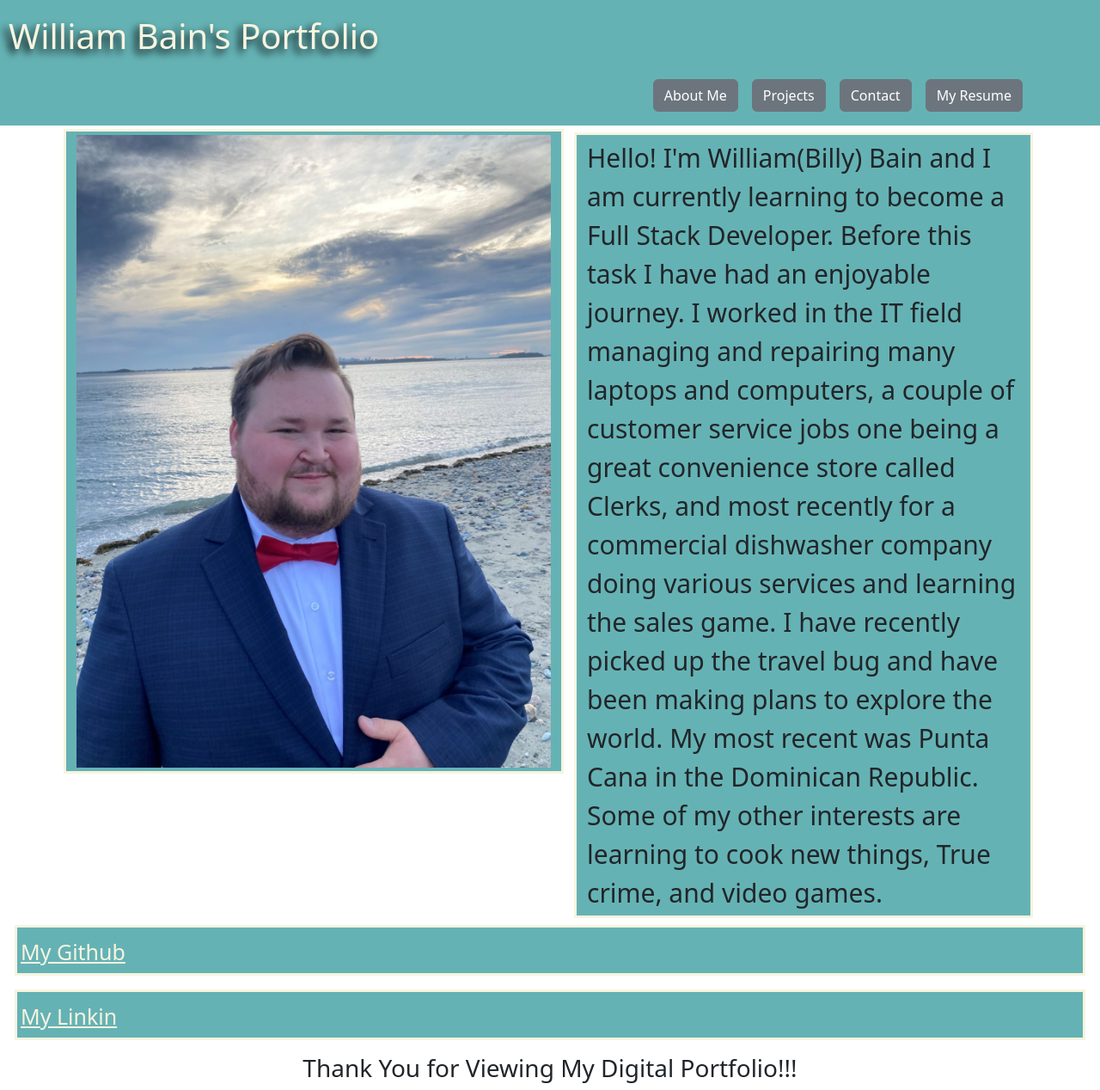
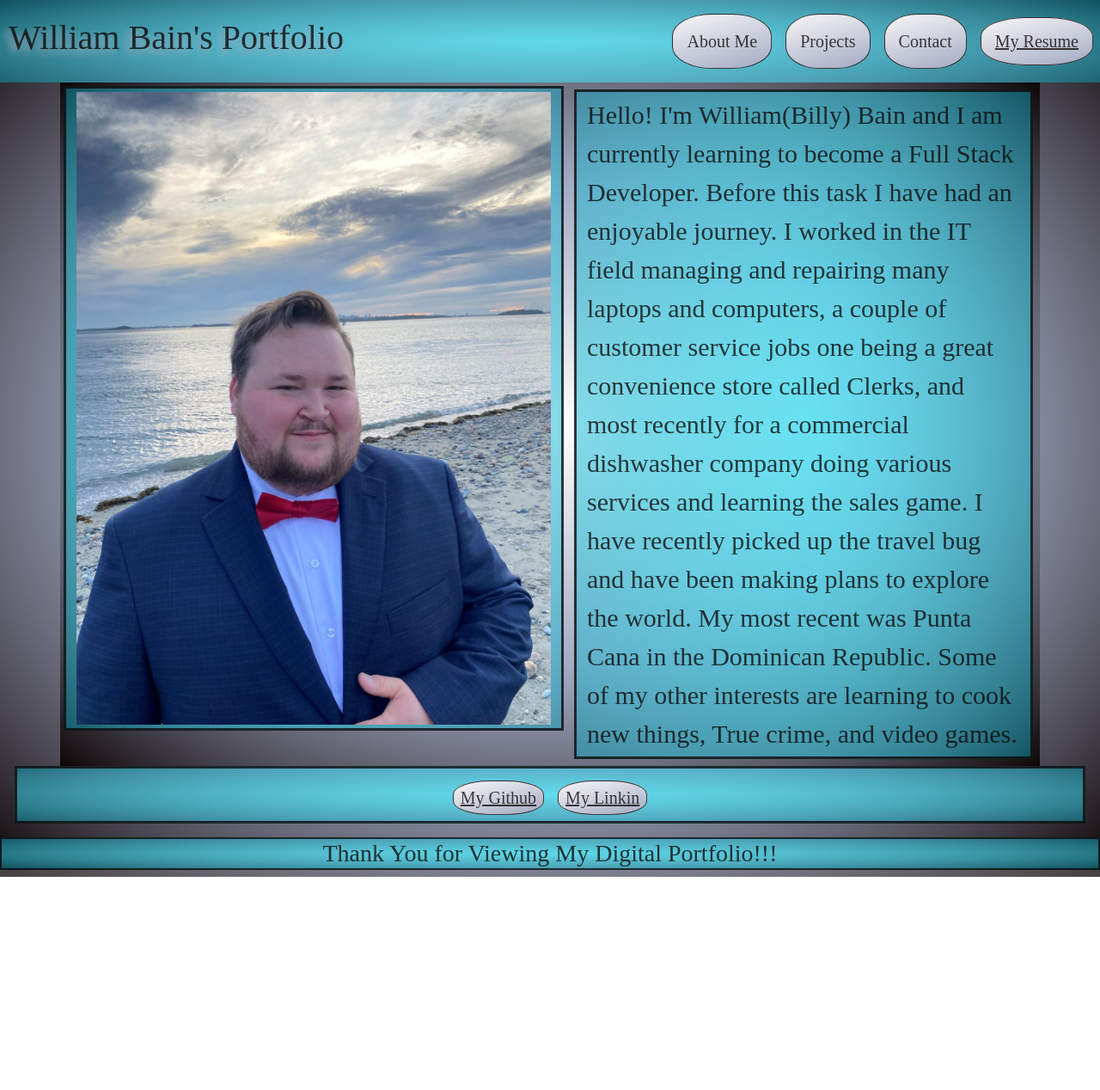
Before and after one commit to BillyBain/My_React_Portfolio, a React (Create React App) app: page / in a window 1280 px wide. Shown: the whole page at 86% size. After the commit the page ends 1020 px from the top, so only its background shows below. Built offline with nearby package versions, Linux system fonts and the light colour scheme.

Commit message:
tons of style updates

```diff
--- a/src/App.css
+++ b/src/App.css
@@ -1,28 +1,33 @@
 :root{
-    --blue: rgb(101, 178, 180);
-    --white: rgb(247, 244, 224);
-    --gray:  rgb(96, 94, 94);
+    --doran: #0fa5c077;
+    --blue: #5be8f8da;
+    --white: #0b0202c1;
+    --gray:  #a3aac3;
 }
 
-body{
+*{
     font-family: 'Permanent Marker', cursive;
     color: var(--white);
-    background-color: var(--gray);
+    background: radial-gradient(white, var(--gray), var(--white));
 }
 header{
-    background-color: var(--blue);
+    background: radial-gradient(var(--blue), var(--doran));
     border-bottom: solid var(--white) 3px;
 }
 
-h1{
+h1 {
     color: var(--white);
-    font-size: 75px;
+    font-size: 60px;
     padding: 10px;
-    text-shadow: -5px 5px 10px  rgb(0, 0, 0);
-
+    text-shadow: -5px 5px 10px var(--gray);
+    background: 0;
+}
+h3 {
+    border: solid 2px;
+    background: radial-gradient(var(--blue), var(--doran));
 }
 header ul{
-    background-color: var(--blue);
+    background: 0;
 }
 header li{
     font-size: 50px;
@@ -30,55 +35,83 @@ header li{
     padding: 20px;
 
 }
-nav {
-    background-color: var(--blue);
+.navbar {
+    background: radial-gradient(var(--blue), var(--doran));
+
+}
+.navlinks {
+    background: 0;
+}
+.navbutton {
+    color: var(--white);
+    background: linear-gradient(345deg, var(--gray), rgb(248, 247, 247));
+    font-size: 20px;
+    border: solid 1px;
+    border-radius: 40%;
+}
+.navbutton2 {
+    color: var(--white);
+    background: linear-gradient(345deg, var(--blue), var(--doran));
+    font-size: 20px;
+    border: solid 1px;
+    border-radius: 40%;
+}
+.navbutton :hover {
+    border: solid var(--white) 4px;
+
 }
 li a{
     color: var(--white);
     font-size: 25px;
+    background: 0;
 }
 p a{
     color: var(--white);
-    font-size: 25px;
+    font-size: 30px;
+    padding: 10px;
+
 }
 li img {
-    filter: blur(8px);
-}
-li img:hover {
-    filter: none;
+    width: 600px;
 }
 h2{
     font-size: 40px;
     border-right: 3px solid var(--white);
     border-bottom:3px solid var(--white);
     margin: 35px;
-
-    background-color: var(--blue);
+    background: var(--blue);
 }
 img {
-    background-color:var(--blue);
+    background: radial-gradient(var(--blue), var(--doran));
     border: 3px solid var(--white);
     padding: 4px;
     margin: 5px;
-    max-width: 200px;
     max-height: 750px;
 }
 ul {
     list-style-type: none;
+    background: 0;
 }
 div li{
-    background-color:var(--blue);
+    background: radial-gradient(var(--blue), var(--doran));
     border: 3px solid var(--white);
     padding: 4px;
     margin: 5px;
 }
 p {
-    background-color:var(--blue);
+    background: radial-gradient(var(--blue), var(--doran));
     border: 3px solid var(--white);
     padding: 4px;
     margin: 5px;
     font-size: 30px;
 }
+.input-field {
+    background: white;
+}
+.input-title {
+    background: radial-gradient(var(--blue), var(--doran));
+}
 footer{
     text-align: center;
+    background: 0;
 }
--- a/src/App.js
+++ b/src/App.js
@@ -3,18 +3,7 @@ import Home from "./components/Home";
 import './App.css';
 
 function App() {
-  return (
-    <div>
-        <Home />
-        <div className="container-fluid">
-        <p><a className="" href="https://github.com/BillyBain" target="_blank" rel="noreferrer"> My Github</a></p>
-        <p><a href="https://www.linkedin.com/in/william-bain-a24627233/" target="_blank" rel="noreferrer">My Linkin</a></p>
-      </div>
-    <footer>
-      <h3>Thank You for Viewing My Digital Portfolio!!!</h3>
-    </footer>
-    </div>
-  );
+  return (<Home />);
 }
 
 export default App;
--- a/src/components/Contact.js
+++ b/src/components/Contact.js
@@ -16,14 +16,14 @@ export default function ContactUs() {
   };
 
   return (
-    <form className='row g-3 align-items-center' ref={form} onSubmit={sendEmail}>
-      <label className='form-label fs-3 fw-bold text-decoration-underline'>Name</label>
-      <input type="text" name="user_name" />
-      <label className='form-label fs-3 fw-bold text-decoration-underline'>Email</label>
-      <input type="email" name="user_email" />
-      <label className='form-label fs-3 fw-bold text-decoration-underline'>Message</label>
-      <textarea name="message" />
-      <input className='btn btn-secondary m-2' type="submit" value="Send" />
+    <form className='row g-3 align-items-center p-3 m-3' ref={form} onSubmit={sendEmail}>
+      <label className='form-label input-title fs-3 fw-bold text-decoration-underline'>Name</label>
+      <input className='input-field' type="text" name="user_name" />
+      <label className='form-label input-title fs-3 fw-bold text-decoration-underline'>Email</label>
+      <input className='input-field' type="email" name="user_email" />
+      <label className='form-label input-title fs-3 fw-bold text-decoration-underline'>Message</label>
+      <textarea className='input-field' name="message" />
+      <input  className="navbutton2 m-2 p-3" type="submit" value="Send" />
     </form>
   );
 };
--- a/src/components/Home.js
+++ b/src/components/Home.js
@@ -17,11 +17,11 @@ export default function Display() {
       <h1 className="nav-item">
         William Bain's Portfolio
       </h1>
-        <div className='container justify-content-end'>
-          <button className="btn btn-secondary m-2" onClick={() => setDisplay('About')}>About Me</button>
-          <button className="btn btn-secondary m-2" onClick={() => setDisplay('Projects')}>Projects</button>
-          <button className="btn btn-secondary m-2" onClick={() => setDisplay('Contact')}>Contact</button>
-          <a href={resume} className="btn btn-secondary m-2" target="_blank" rel="noreferrer">My Resume</a>
+        <div className='nav-item justify-content-end navlinks'>
+          <button className="navbutton m-2 p-3"  onClick={() => setDisplay('About')}>About Me</button>
+          <button className="navbutton m-2 p-3" onClick={() => setDisplay('Projects')}>Projects</button>
+          <button className="navbutton m-2 p-3" onClick={() => setDisplay('Contact')}>Contact</button>
+          <a href={resume} className="navbutton m-2 p-3" target="_blank" rel="noreferrer">My Resume</a>
         </div>
       </nav>
       <div className='container'>
@@ -29,6 +29,15 @@ export default function Display() {
         {display === 'Projects' && <Projects />}
         {display === 'Contact' && <Contact />}
       </div>
+      <footer>
+        <div className="navlinks container-fluid">
+          <p className='p-2'>
+            <a className="navbutton p-2 m-2" href="https://github.com/BillyBain" target="_blank" rel="noreferrer"> My Github</a>
+            <a className="navbutton p-2 m-2" href="https://www.linkedin.com/in/william-bain-a24627233/" target="_blank" rel="noreferrer">My Linkin</a>
+          </p>
+        </div>
+        <h3>Thank You for Viewing My Digital Portfolio!!!</h3>
+      </footer>
     </div>
   );
 }
```
Also changed, not shown: src/components/Projects.js (+17 -17 lines).
